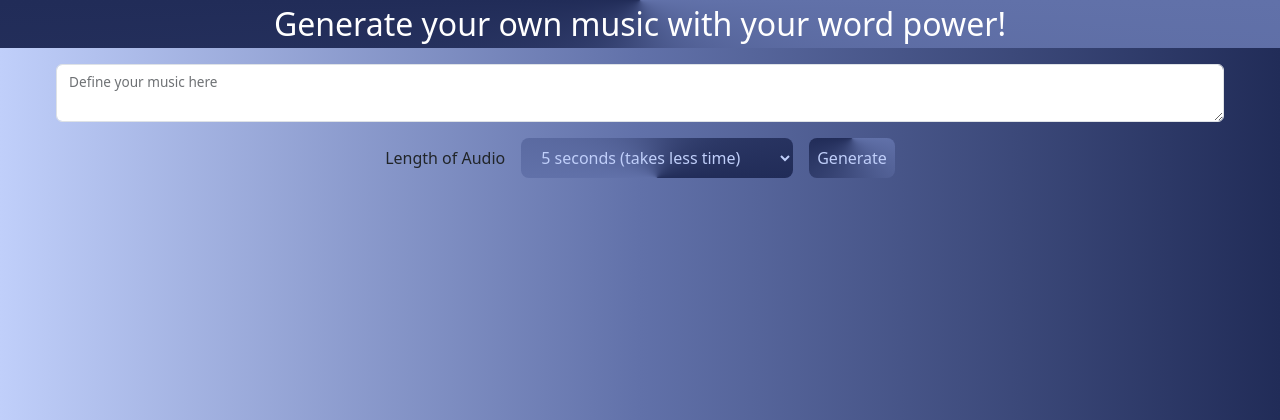
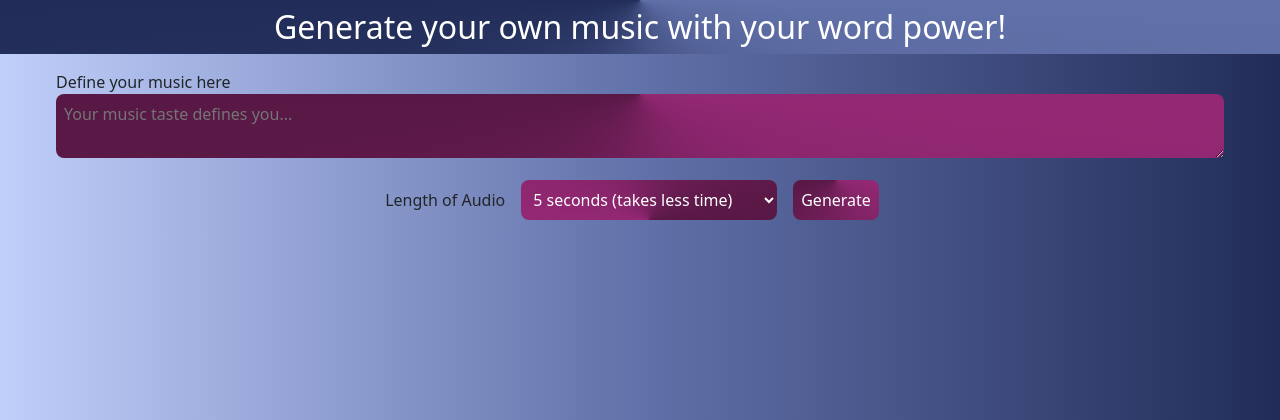
Before and after one commit to AjayRahul1/Music-Generation, a FastAPI app: page / in a window 1280 px wide. Shown: the top 420 px of the page. Run offline with FastAPI, Linux system fonts and the light colour scheme; some libraries are stand-ins or nearby versions.

Commit message:
Design Overhaul. Read Desc
1. New color combination Light Pink to Dark Pink
2. Arrangement of buttons and dropdown in devices
3. Custom design for TextArea instead of bootstrap
4. Blue and Pink Color Palette consistency

```diff
--- a/templates/index.html
+++ b/templates/index.html
@@ -24,11 +24,19 @@
       repeating-conic-gradient(from 270deg at 50% 0%, #C0CFFA, #6171A9, #212C58)
       repeating-conic-gradient(from 90deg at 50% 100%, #C0CFFA, #6171A9, #212C58)
 
+    - Light Pink to Dark Pink
+      - #802364
+      - #942874
+      - #581845
+      linear-gradient(to right, #802364, #942874, #581845)
+      repeating-conic-gradient(from 90deg at 50% 100%, #802364, #942874, #581845);
+      repeating-conic-gradient(from 270deg at 50% 0%, #802364, #942874, #581845);
     */
+
     .skeleton {
       opacity: 0.7;
       background-color: hsl(200, 20%, 70%);
-      animation: skeleton-loading 1s linear infinite alternate;
+      animation: skeleton-loading 0.7s linear infinite alternate;
     }
     @keyframes skeleton-loading {
       0% {
@@ -38,43 +46,61 @@
         background-color: hsl(200, 20%, 95%);
       }
     }
+
     .selectDropdown{
       max-width: max-content;
-      color: #C0CFFA;
-      background-image: repeating-conic-gradient(from 90deg at 50% 100%, #C0CFFA, #6171A9, #212C58);
+      color: #fff;
+      background-image: repeating-conic-gradient(from 90deg at 50% 100%, #802364, #942874, #581845);
       border: 1px;
       outline: 0px;
-      padding: 8px 16px;
-      border-radius: 8px;
+      padding: 0.5em;
+      border-radius: 0.5em;
     }
     .selectDropdown:hover{
       opacity: 0.8;
     }
+
     .generateButton {
       border: 0px;
       outline: 0px;
-      color: #C0CFFA;
-      background-image: repeating-conic-gradient(from 270deg at 50% 0%, #C0CFFA, #6171A9, #212C58);
+      color: #fff;
+      background-image: repeating-conic-gradient(from 270deg at 50% 0%, #802364, #942874, #581845);
+      padding: 0.5em;
       border-radius: 0.5em;
-      padding: 0.5em;
     }
     .generateButton:hover {
       opacity: 0.8;
     }
+
+    .textArea {
+      color: #C0CFFA;
+      padding: 8px;
+      border: 0px; outline: 0px;
+      background-image: repeating-conic-gradient(from 270deg at 50% 0%, #802364, #942874, #581845);
+      width: 100%; border-radius: 0.5em;
+    }
+    .textArea:focus, .textArea:hover {
+      outline: none;
+      border: 2px solid #C0CFFA;
+      box-shadow: 0 0 16px #212C58;
+    }
   </style>
 </head>
 <body style="background-image: linear-gradient(to right, #C0CFFA, #6171A9, #212C58);">
-  <p class="fs-2 text-white text-center"
-    style="background-image: repeating-conic-gradient(from 270deg at 50% 0%, #C0CFFA, #6171A9, #212C58);">
+  <h2 style="padding: 8px;
+      color: #fff;
+      margin-bottom: 0.5em;
+      background-image: repeating-conic-gradient(from 270deg at 50% 0%, #C0CFFA, #6171A9, #212C58);
+      text-align: center;">
       Generate your own music with your word power!
-  </p>
+  </h2>
   <div class="px-3 my-1" style="max-width: 1200px; margin: auto;">
     <form hx-post="/generate-music" hx-trigger="submit" hx-target="#waveformPlay">
-      <div class="form-floating mb-3">
-        <textarea class="form-control" id="musicPrompt" name="musicPrompt" required></textarea>
-        <label for="musicPrompt" class="form-label">Define your music here</label>
+      <div class="mb-3">
+        <label for="myTextArea">Define your music here</label>
+        <textarea class="textArea" placeholder="Your music taste defines you..."></textarea>
       </div>
-      <div class="row row-cols-lg-auto g-3 justify-content-center align-items-center">
+      <div class="row row-cols-sm-auto g-3 justify-content-center align-items-center w-100">
         <p class="mb-0">Length of Audio</p>
         <div class="col-12">
           <label class="visually-hidden" for="inlineFormSelectPref">Length of Audio</label>
@@ -95,9 +121,12 @@
 </body>
 <script>
   // Adjust the height of the textarea as the user types
-  document.getElementById('musicPrompt').addEventListener('input', function () {
-    this.style.height = 'auto';
-    this.style.height = (this.scrollHeight) + 'px';
+  var textAreas = document.querySelectorAll('.textArea');
+  textAreas.forEach(function(textArea) {
+    textArea.addEventListener('input', function() {
+      this.style.height = 'auto';
+      this.style.height = (this.scrollHeight) + 'px';
+    });
   });
 </script>
 <script>
@@ -105,8 +134,7 @@
     var loadingContent = `<div>
       <div class="skeleton my-2 rounded" style="width: 100%; height: 15rem;"></div>
       <div class="d-flex justify-content-center align-items-center my-2">
-        <div class="skeleton p-2 me-2 rounded" style="min-height: min-content;">Play</div>
-        <div class="skeleton p-2 ms-2 rounded" style="min-height: min-content;">Download</div>
+        <div class="skeleton p-2 rounded" style="min-height: min-content; margin-inline-end: 0.5em;">Loading to Play and Download...</div>
       </div>
       </div>`;
     var waveformPlay = document.getElementById('waveformPlay');
```
